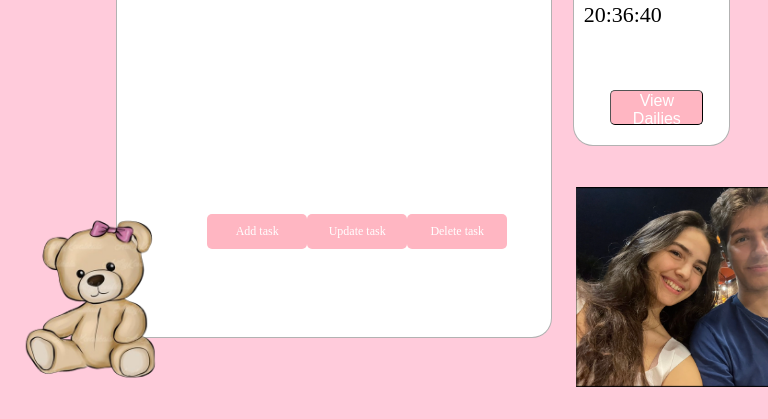
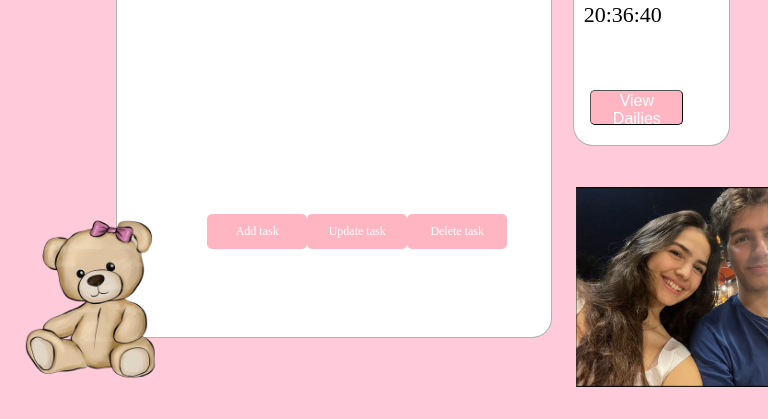
Before and after one commit to AliMKCL/Todo-website, a FastAPI app: page /main in a window 768 px wide; the page is wider, and only the part inside the window is pictured. Shown: the part 422-841 px from the top of that part. Run offline with FastAPI, Linux system fonts and the light colour scheme; the visitor is signed in with stand-in values (Sample User, id 1); data that the repository does not hold is empty; some libraries are stand-ins or nearby versions.

Commit message:
responsive

```diff
--- a/static/main.css
+++ b/static/main.css
@@ -373,6 +373,6 @@ th {
 
     .daily_button {
         width: 60%;
-        margin-right: 200px;
+        margin-left: -20px;
     }
 }
```
